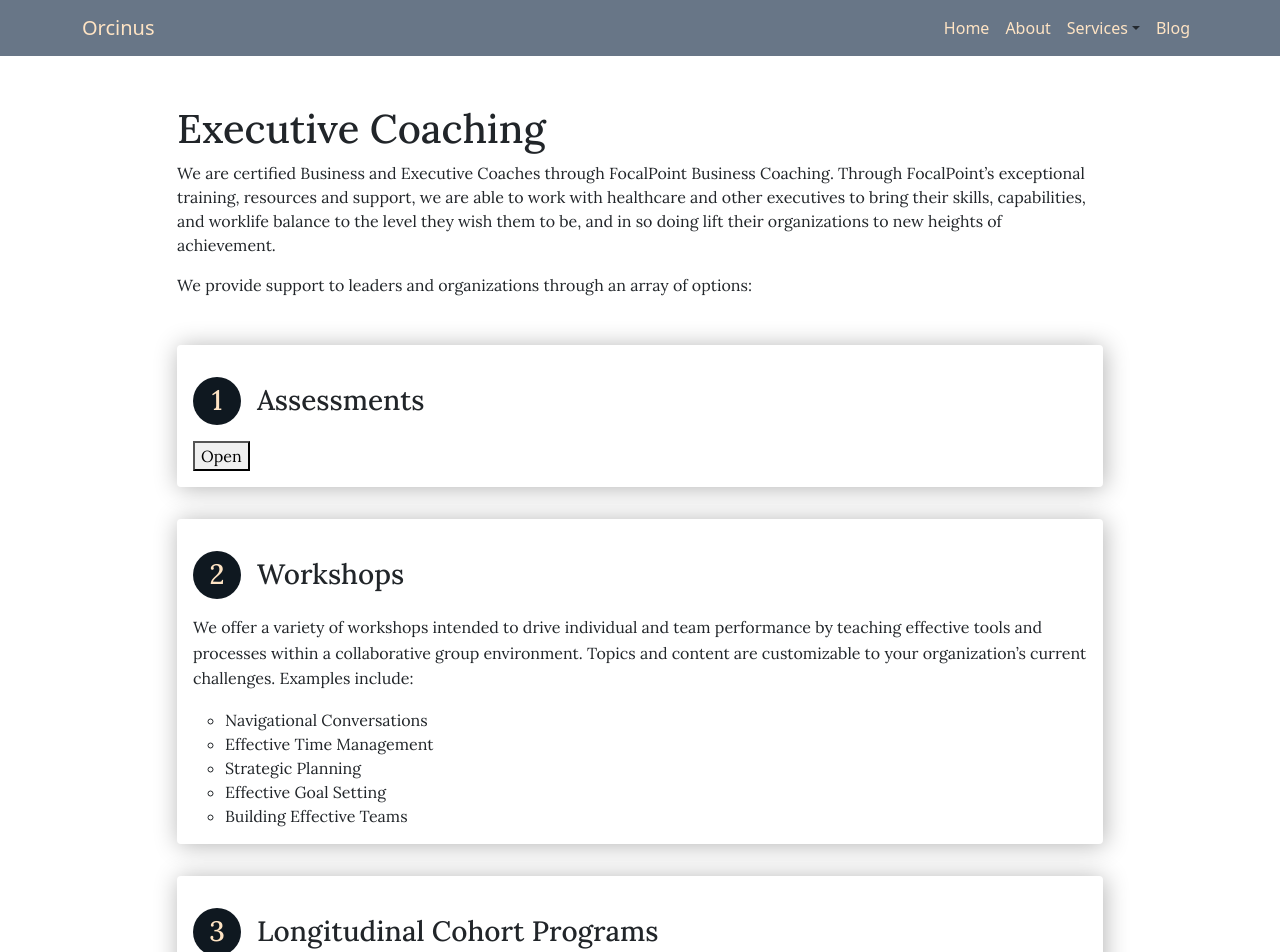
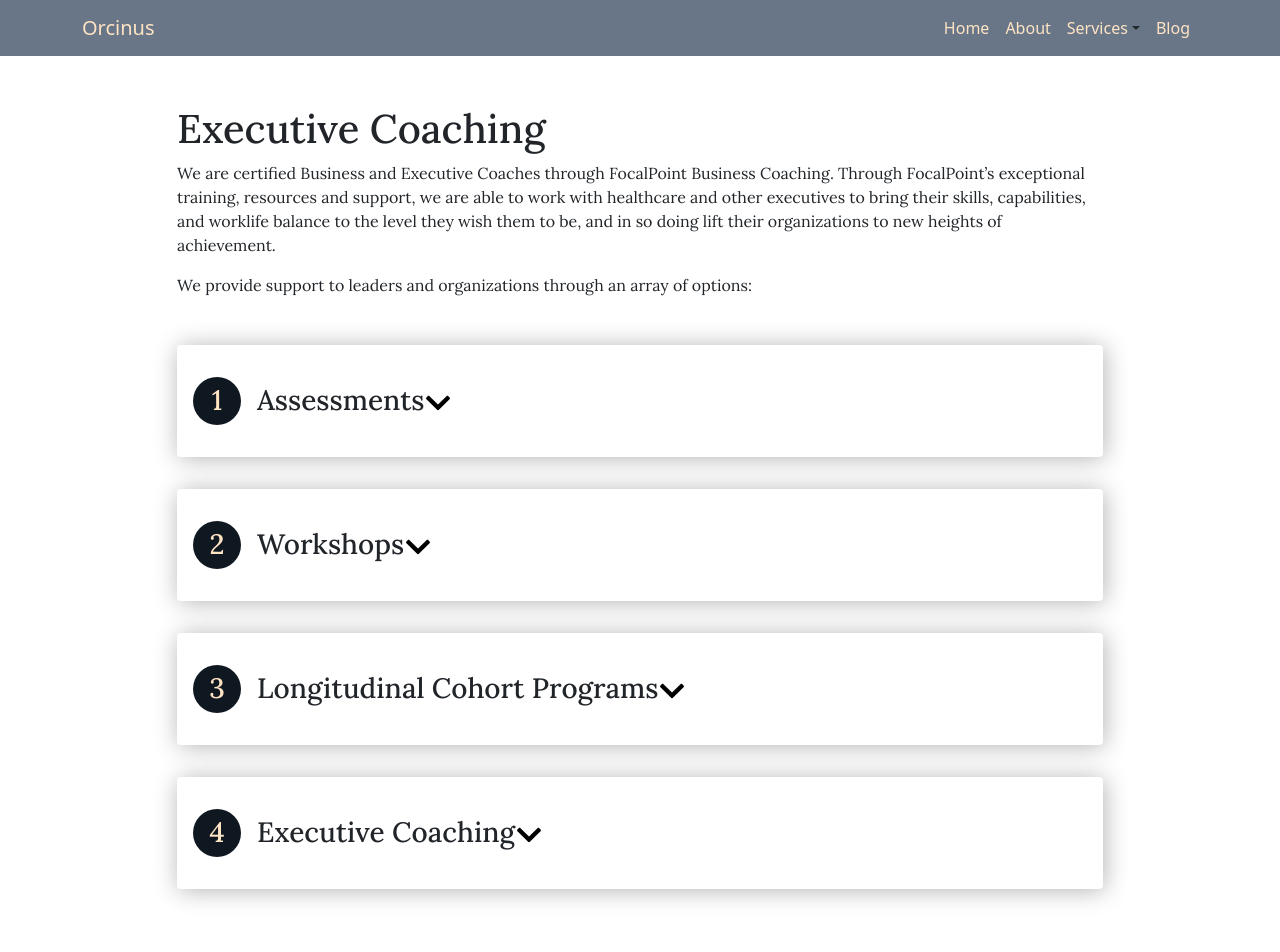
Before and after one commit to mitczubi/OrcinusHealthSolutions, a Next.js app in the folder clientv2/: page /executivecoaching in a window 1280 px wide. Shown: the top 952 px of the page. Built offline with nearby package versions, Linux system fonts and the light colour scheme.

Commit message:
Adding drawers and iOS updates

```diff
--- a/clientv2/package.json
+++ b/clientv2/package.json
@@ -16,6 +16,7 @@
     "next": "13.5.6",
     "react": "^18",
     "react-bootstrap": "^2.9.1",
-    "react-dom": "^18"
+    "react-dom": "^18",
+    "react-icons": "^4.12.0"
   }
 }
--- a/clientv2/pages/executivecoaching/index.js
+++ b/clientv2/pages/executivecoaching/index.js
@@ -1,5 +1,6 @@
 import { useState } from "react"
 import { Container, Row, Col } from "react-bootstrap"
+import { FaChevronDown } from "react-icons/fa";
 import styles from "@/styles/Coaching.module.css"
 
 export default function ExecutiveCoaching() {
@@ -45,8 +46,12 @@ export default function ExecutiveCoaching() {
                     <Col md={{span: 10, offset: 1}}>
                         <ol role="list" className={`p-0 ${styles.listParent}`}>
                             <li className={`${styles.listItem}`}>
-                                <h3 className={`${styles.listHeader}`}>Assessments</h3>
-                                <button onClick={() => toggleDrawer('drawer1')}>Open</button>
+                                <h3 className={`${styles.listHeader}`}>
+                                    Assessments
+                                    <button className={`${styles.drawerButton}`} onClick={() => toggleDrawer('drawer1')}>
+                                        <FaChevronDown />
+                                    </button>
+                                </h3>
                                 {drawerStates.drawer1 && (
                                     <p className={`${styles.listParagraph}`}>
                                         We administer and debrief a variety of assessments that will
@@ -56,7 +61,14 @@ export default function ExecutiveCoaching() {
                                 )}
                             </li>
                             <li className={`${styles.listItem}`}>
-                                <h3 className={`${styles.listHeader}`}>Workshops</h3>
+                                <h3 className={`${styles.listHeader}`}>
+                                    Workshops
+                                    <button className={`${styles.drawerButton}`} onClick={() => toggleDrawer('drawer2')}>
+                                        <FaChevronDown />
+                                    </button>
+                                </h3>
+                                {drawerStates.drawer2 && (
+                                    <div>
                                         <p className={`${styles.listParagraph}`}>
                                         We offer a variety of workshops
                                         intended to drive individual and team
@@ -65,7 +77,6 @@ export default function ExecutiveCoaching() {
                                         group environment. Topics and content
                                         are customizable to your organization’s
                                         current challenges. Examples include:
-
                                         </p>
                                         <ul>
                                             <li>Navigational Conversations</li>
@@ -74,9 +85,17 @@ export default function ExecutiveCoaching() {
                                             <li>Effective Goal Setting</li>
                                             <li>Building Effective Teams</li>
                                         </ul>
+                                    </div>
+                                )}
                             </li>
                             <li className={`${styles.listItem}`}>
-                                <h3 className={`${styles.listHeader}`}>Longitudinal Cohort Programs</h3>
+                                <h3 className={`${styles.listHeader}`}>
+                                    Longitudinal Cohort Programs
+                                    <button className={`${styles.drawerButton}`} onClick={() => toggleDrawer('drawer3')}>
+                                        <FaChevronDown />
+                                    </button>
+                                </h3>
+                                {drawerStates.drawer3 && (
                                     <p className={`${styles.listParagraph}`}>
                                         The Executive Coaching Program is
                                         a partnership between a coach and a
@@ -90,9 +109,16 @@ export default function ExecutiveCoaching() {
                                         builds upon professional skills in a
                                         variety of areas.
                                     </p>
+                                )}
                             </li>
                             <li className={`${styles.listItem}`}>
-                                <h3 className={`${styles.listHeader}`}>Executive Coaching</h3>
+                                <h3 className={`${styles.listHeader}`}>
+                                    Executive Coaching
+                                    <button className={`${styles.drawerButton}`} onClick={() => toggleDrawer('drawer4')}>
+                                        <FaChevronDown />
+                                    </button>
+                                </h3>
+                                {drawerStates.drawer4 && (
                                     <p className={`${styles.listParagraph}`}>
                                         We believe that the development of
                                         highly skilled physician leaders will bring
@@ -108,6 +134,7 @@ export default function ExecutiveCoaching() {
                                         skillset while simultaneously tackling the
                                         real issues impacting leaders today.
                                     </p>
+                                )}
                             </li>
                         </ol>
                     </Col>
--- a/clientv2/pages/index.js
+++ b/clientv2/pages/index.js
@@ -47,7 +47,7 @@ export default function Home() {
 
   return (
     <>
-      <video autoPlay muted loop className={styles.bgVideo} style={{ filter: `blur(${blurAmount}px)` }}>
+      <video playsInline autoPlay muted loop className={styles.bgVideo} style={{ filter: `blur(${blurAmount}px)` }}>
         <source src="https://orcinus.s3.amazonaws.com/orcas.webm" type="video/webm" />
       </video>
       <header className={styles.viewportHeader} style={{ background: backgroundColor }}>
--- a/clientv2/styles/Coaching.module.css
+++ b/clientv2/styles/Coaching.module.css
@@ -36,3 +36,13 @@
 .listParagraph {
     line-height: 1.6;
 }
+
+.drawerButton {
+    background: none;
+    border: none;
+    padding: 0;
+    font: inherit;
+    cursor: pointer;
+    outline: inherit;
+
+}
```
Also changed, not shown: 1 other file (tests, documents, lock files or other folders). Lines whose indentation alone changed are shown as unchanged.
